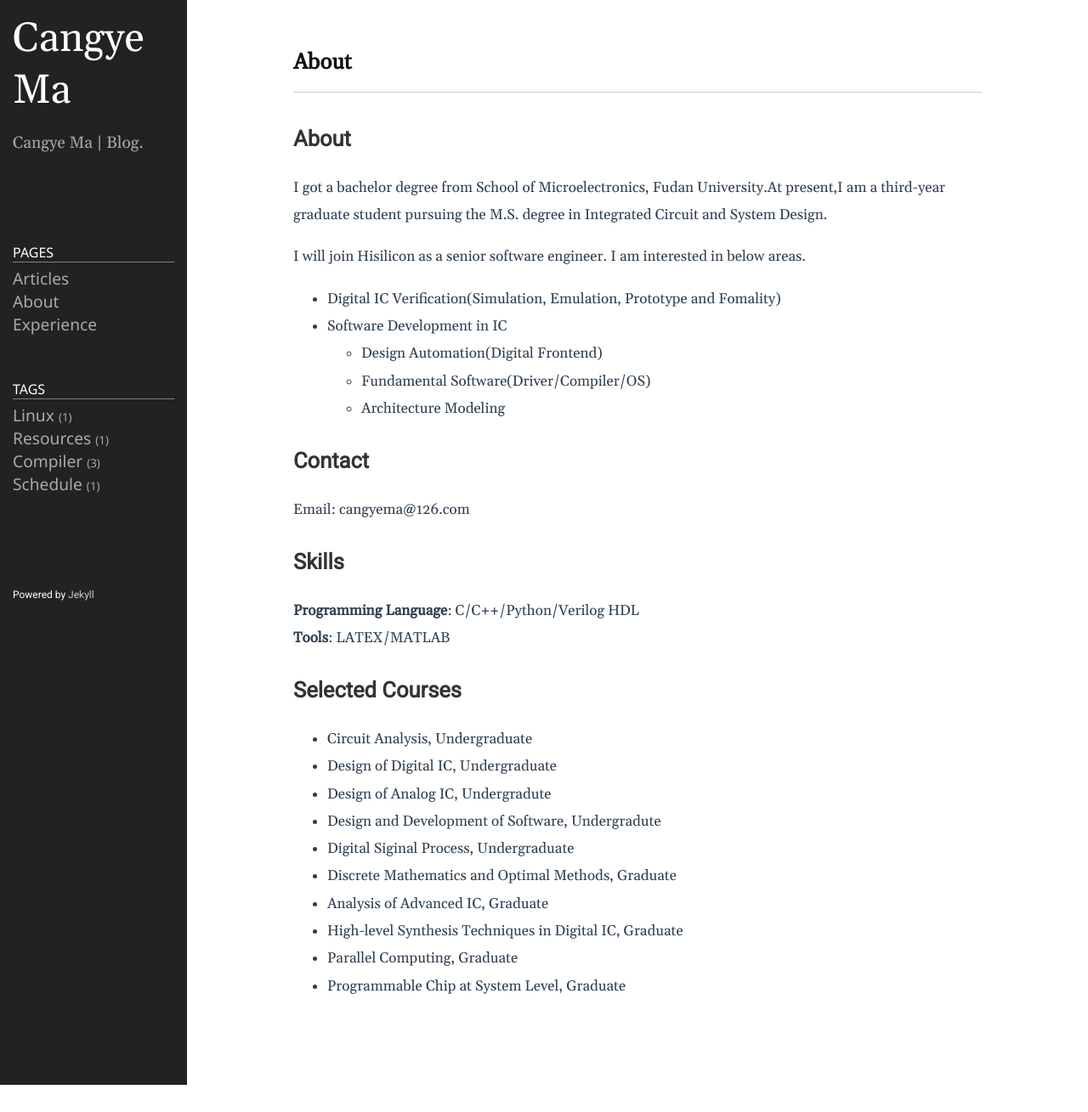
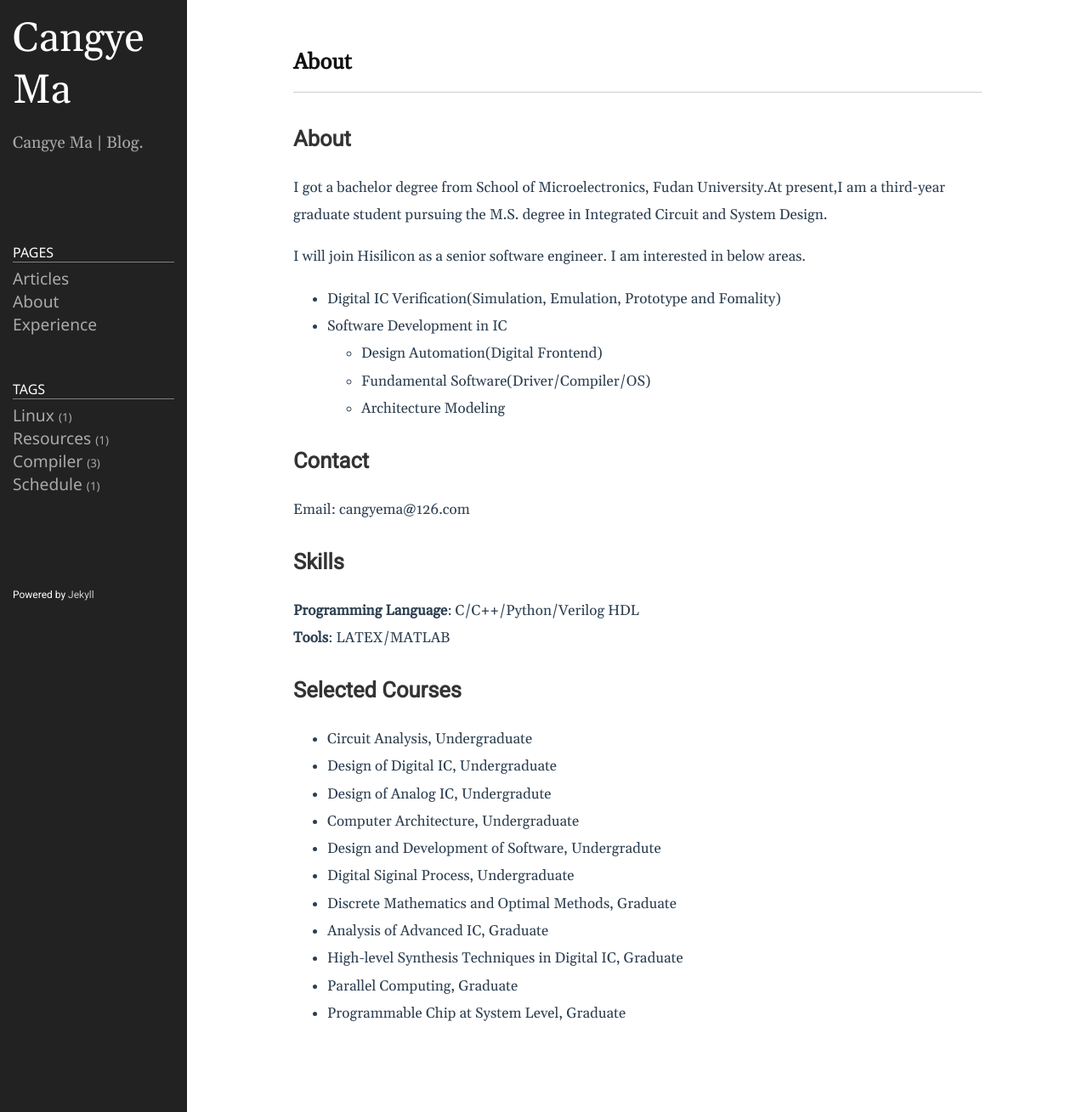
Before and after one commit to cangye-ma/cangye-ma.github.io, a Jekyll site: the page built from about.md, in a window 1280 px wide. Shown: the whole page at 85% size. Built offline with Jekyll 4.4.1, drawn with Linux system fonts in a browser that asks for light colours; before the commit the page ends 1277 px from its top, so only the background shows below that.

Commit message:
update self-introduction

```diff
--- a/about.md
+++ b/about.md
@@ -24,6 +24,7 @@ I will join Hisilicon as a senior software engineer. I am interested in below ar
 * Circuit Analysis, Undergraduate
 * Design of Digital IC, Undergraduate
 * Design of Analog IC, Undergradute
+* Computer Architecture, Undergraduate
 * Design and Development of Software, Undergradute
 * Digital Siginal Process, Undergraduate
 * Discrete Mathematics and Optimal Methods, Graduate
```
